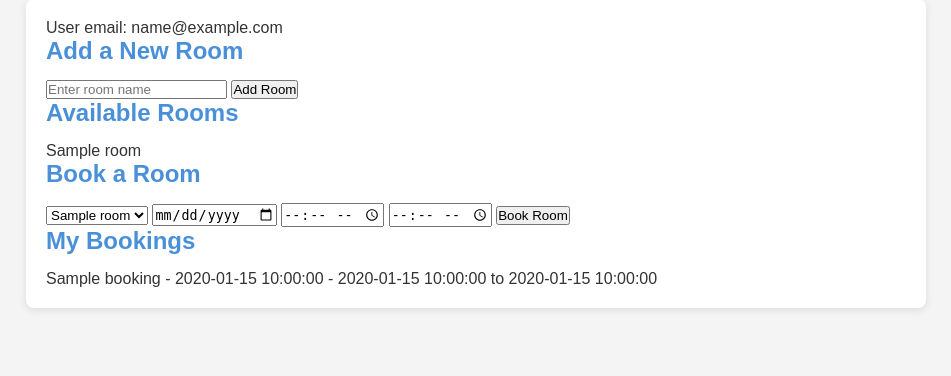
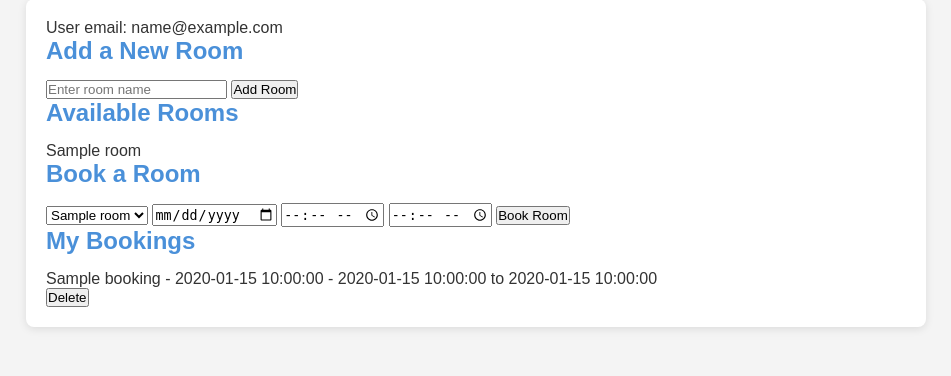
Before and after one commit to AditiTiwari07/room-scheduler-fastapi, a FastAPI app: template templates/index.html in a window 1280 px wide. Shown: the part 89-465 px from the top of the page, without its empty margins (164-1115 px from the left). Run offline with FastAPI, Linux system fonts and the light colour scheme; the template is opened without the code that fills it: most values are stand-ins (such as "Sample title", 1, 10 or a date in 2020); parts of the project's set-up code (start-up, migrations or seed data) failed here and were passed over; some libraries are stand-ins or nearby versions.

Commit message:
Add delete booking functionality

```diff
--- a/app.py
+++ b/app.py
@@ -6,6 +6,7 @@ import google.oauth2.id_token
 from google.auth.transport import requests
 from pymongo.mongo_client import MongoClient
 from pymongo.server_api import ServerApi
+from bson import ObjectId
 import starlette.status as status
 import os
 from dotenv import load_dotenv
@@ -90,12 +91,12 @@ async def addRoom(request: Request):
     form = await request.form()
     room_name = form['room_name']
 
-    # check if room exists
+    # check if room already exists
     existing_room = room_collection.find_one({'name': room_name})
     if existing_room:
         return RedirectResponse('/', status_code=status.HTTP_302_FOUND)
 
-    # add room
+    # add room to database
     room_collection.insert_one({
         'name': room_name,
         'created_by': user_token['email'],
@@ -131,7 +132,7 @@ async def addBooking(request: Request):
         if not (end_time <= existing_start or start_time >= existing_end):
             return RedirectResponse('/', status_code=status.HTTP_302_FOUND)
 
-    # add booking
+    # add booking to database
     booking_collection.insert_one({
         'room_name': room_name,
         'date': date,
@@ -141,3 +142,25 @@ async def addBooking(request: Request):
     })
 
     return RedirectResponse('/', status_code=status.HTTP_302_FOUND)
+
+
+@app.post('/delete-booking', response_class=RedirectResponse)
+async def deleteBooking(request: Request):
+    id_token = request.cookies.get('token')
+    user_token = validateFirebaseToken(id_token)
+    if not user_token:
+        return RedirectResponse('/', status_code=status.HTTP_302_FOUND)
+
+    form = await request.form()
+    booking_id = form['booking_id']
+
+    # only delete if this booking belongs to the current user
+    booking = booking_collection.find_one({
+        '_id': ObjectId(booking_id),
+        'user_email': user_token['email']
+    })
+
+    if booking:
+        booking_collection.delete_one({'_id': ObjectId(booking_id)})
+
+    return RedirectResponse('/', status_code=status.HTTP_302_FOUND)
--- a/templates/index.html
+++ b/templates/index.html
@@ -35,7 +35,12 @@
 <h2>My Bookings</h2>
 {% if bookings %}
     {% for booking in bookings %}
-        <p>{{ booking['room_name'] }} - {{ booking['date'] }} - {{ booking['start_time'] }} to {{ booking['end_time'] }}</p>
+        <p>{{ booking['room_name'] }} - {{ booking['date'] }} - {{ booking['start_time'] }} to {{ booking['end_time'] }}
+        <form action="/delete-booking" method="post" style="display:inline">
+            <input type="hidden" name="booking_id" value="{{ booking['_id'] }}"/>
+            <input type="submit" value="Delete"/>
+        </form>
+        </p>
     {% endfor %}
 {% else %}
     <p>No bookings yet.</p>
```
